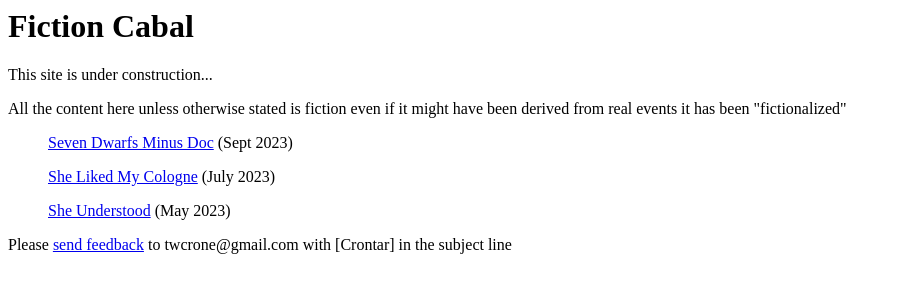
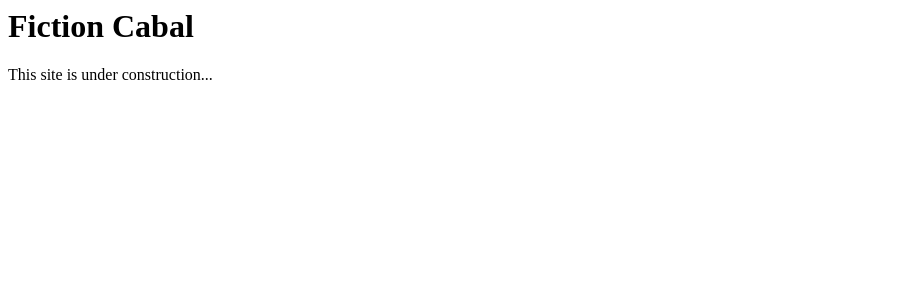
Before and after one commit to fictioncabal/fictioncabal.github.io, a plain HTML site: page index.html in a window 1280 px wide. Shown: the whole page, without its empty margins (0-901 px from the left). Drawn offline with Linux system fonts and the light colour scheme.

Commit message:
Update index.html

```diff
--- a/index.html
+++ b/index.html
@@ -3,10 +3,5 @@
     <body>
         <h1>Fiction Cabal</h1>
         <p>This site is under construction...</p>
-        <p>All the content here unless otherwise stated is fiction even if it might have been derived from real events it has been "fictionalized"</p>
-        <ul><a href="https://docs.google.com/document/d/e/2PACX-1vT1JAev7Z0Bvc-uV1RMKdipW2Mm-ToRs78JcOyf3h8B7WmEeTHfewozWsYwjlNioAZWSNjnW0bxnLAT/pub">Seven Dwarfs Minus Doc</a> (Sept 2023)</ul>
-        <ul><a href="https://docs.google.com/document/d/e/2PACX-1vSd1pTKul7qkm1UDtyxRkIdwmCtgVz74UdyIE7NDXUsG0dl9Bt__J63sckUlMvY8acDPRiuPrXoRBNJ/pub">She Liked My Cologne</a> (July 2023)</ul>
-        <ul><a href="https://docs.google.com/document/d/e/2PACX-1vS5iuLyjEYo58Qu9kMYZG01iZAdd2ggSmpYG9U-t6AOxMoqQoj4q5v_SwKC5tt8UFhgODUEkiIr2fuE/pub">She Understood</a> (May 2023)</ul>
-        <p>Please <a href = "mailto:twcrone@gmail.com?subject = [Crontar]&body = I love your writing!">send feedback</a> to twcrone@gmail.com with [Crontar] in the subject line</p>
     </body>
 </html>
```
